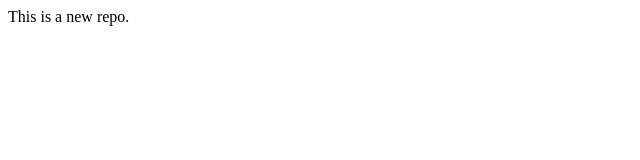
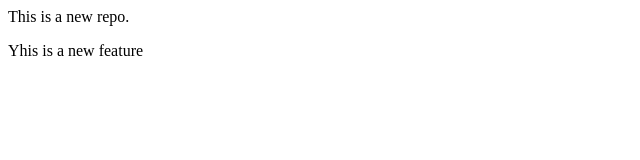
Before and after one commit to someshkumarsinha/localrepo, a plain HTML site: page index.html in a window 1280 px wide. Shown: the whole page, without its empty margins (0-640 px from the left). Drawn offline with Linux system fonts and the light colour scheme.

Commit message:
Add new feature

```diff
--- a/index.html
+++ b/index.html
@@ -1 +1,2 @@
 <p>This is a new repo.</p>
+<p>Yhis is a new feature</p>
```
